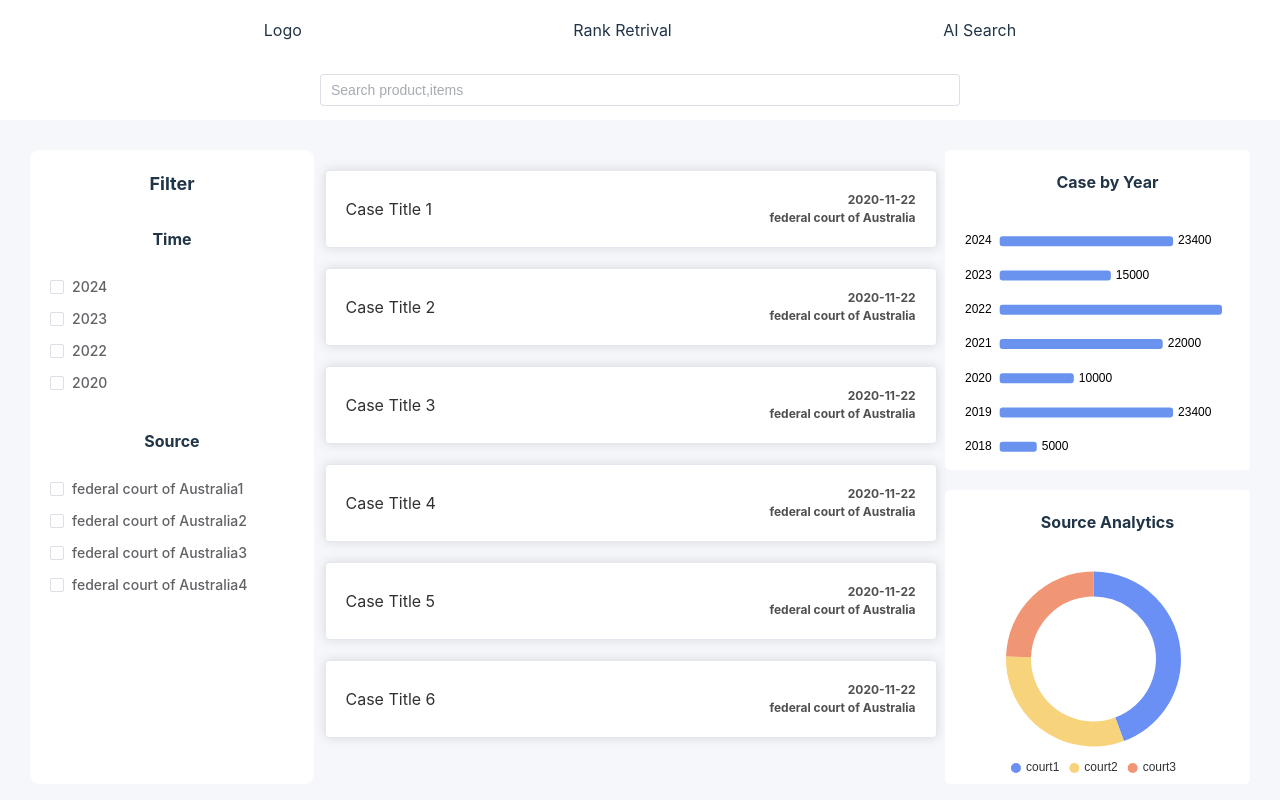
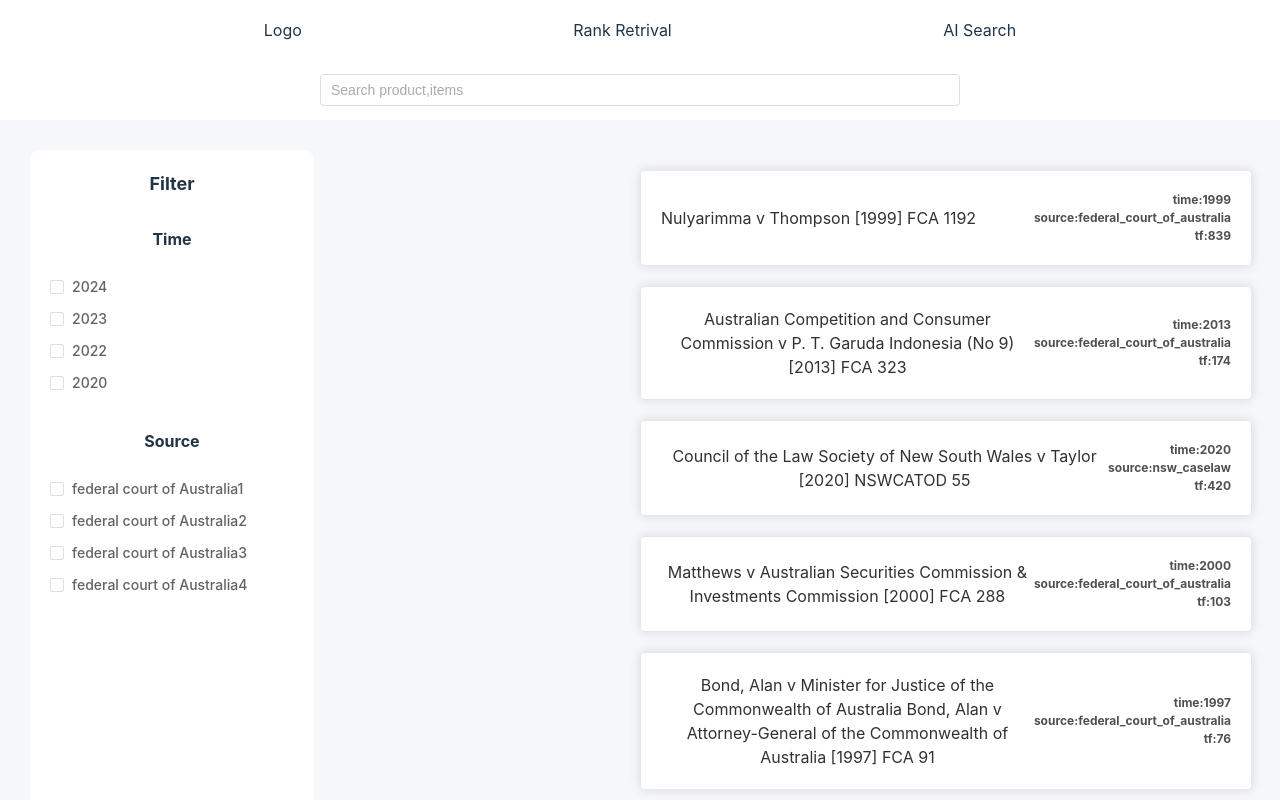
Before and after one commit to PristineZhang/case-law-frontend, a Vue app: page /search in a window 1280 px wide. Shown: the top 800 px of the page. Built offline with nearby package versions, Linux system fonts and the light colour scheme.

Commit message:
change api mock

```diff
--- a/src/mock/index.js
+++ b/src/mock/index.js
@@ -3,48 +3,210 @@ import Mock from 'mockjs';
 
 Mock.mock('/api/titles', 'get', () => {
 
-  const titles = {
-    title:[
+  const titles =
+
   {
-        id:"1",
-        title: 'Case Title 1',
-        date: '2020-11-22',
-        source: 'federal court of Australia',
+    "cache_info": {
+        "filter_cache_hits": [],
+        "raw_cache_hits": []
+    },
+    "collection_counts": {
+        "court_case": 50381,
+        "legislation": 9468
+    },
+    "page": 1,
+    "page_size": 10,
+    "pagination": {
+        "court_case": {
+            "current_page": 1,
+            "has_next": true,
+            "has_prev": false,
+            "page_size": 10,
+            "total_docs": 50381,
+            "total_pages": 5039
+        },
+        "legislation": {
+            "current_page": 1,
+            "has_next": true,
+            "has_prev": false,
+            "page_size": 10,
+            "total_docs": 9468,
+            "total_pages": 947
+        }
+    },
+    "query": "law",
+    "result_count": {
+        "filtered": 59849,
+        "total": 59849
+    },
+    "results": {
+        "court_case": [
+            {
+                "doc_id": "2126",
+                "score": 1.8767998159148305,
+                "source": "federal_court_of_australia",
+                "tf": 839,
+                "time": "1999",
+                "title": "Nulyarimma v Thompson [1999] FCA 1192"
             },
             {
-        id:"2",
-        title: 'Case Title 2',
-        date: '2020-11-22',
-        source: 'federal court of Australia',
+                "doc_id": "12478",
+                "score": 1.871976589942815,
+                "source": "federal_court_of_australia",
+                "tf": 174,
+                "time": "2013",
+                "title": "Australian Competition and Consumer Commission v P. T. Garuda Indonesia (No 9) [2013] FCA 323"
             },
             {
-        id:"3",
-        title: 'Case Title 3',
-        date: '2020-11-22',
-        source: 'federal court of Australia',
+                "doc_id": "64762",
+                "score": 1.8710396380147811,
+                "source": "nsw_caselaw",
+                "tf": 420,
+                "time": "2020",
+                "title": "Council of the Law Society of New South Wales v Taylor [2020] NSWCATOD 55"
             },
             {
-        id:"4",
-        title: 'Case Title 4',
-        date: '2020-11-22',
-        source: 'federal court of Australia',
+                "doc_id": "781",
+                "score": 1.8704627958248126,
+                "source": "federal_court_of_australia",
+                "tf": 103,
+                "time": "2000",
+                "title": "Matthews v Australian Securities Commission & Investments Commission [2000] FCA 288"
             },
             {
-        id:"5",
-        title: 'Case Title 5',
-        date: '2020-11-22',
-        source: 'federal court of Australia',
+                "doc_id": "6895",
+                "score": 1.8700376303557003,
+                "source": "federal_court_of_australia",
+                "tf": 76,
+                "time": "1997",
+                "title": "Bond, Alan v Minister for Justice of the Commonwealth of Australia Bond, Alan v Attorney-General of the Commonwealth of Australia [1997] FCA 91"
             },
             {
-        id:"6",
-        title: 'Case Title 6',
-        date: '2020-11-22',
-        source: 'federal court of Australia',
+                "doc_id": "24528",
+                "score": 1.8695508006516357,
+                "source": "federal_court_of_australia",
+                "tf": 339,
+                "time": "2017",
+                "title": "Trina Solar (US), Inc v Jasmin Solar Pty Ltd [2017] FCAFC 6"
             },
+            {
+                "doc_id": "6609",
+                "score": 1.8690168113727288,
+                "source": "federal_court_of_australia",
+                "tf": 156,
+                "time": "2012",
+                "title": "Stewart v Australian Crime Commission [2012] FCAFC 151"
+            },
+            {
+                "doc_id": "61363",
+                "score": 1.8684941600788734,
+                "source": "nsw_caselaw",
+                "tf": 105,
+                "time": "2003",
+                "title": "Dyer v Dyno Nobel Asia Pacific Limited formerly Dyno Wesfarmers Limited Knuckey & 3 Ors v Dyno Nobel Asia Pacific Limited formerly Dyno Wesfarmers Limited [2003] NSWSC 213"
+            },
+            {
+                "doc_id": "66872",
+                "score": 1.8684606018501644,
+                "source": "nsw_caselaw",
+                "tf": 100,
+                "time": "2020",
+                "title": "Council of the Law Society of NSW v Brincat [2020] NSWCATOD 108"
+            },
+            {
+                "doc_id": "52364",
+                "score": 1.868088390468015,
+                "source": "nsw_caselaw",
+                "tf": 145,
+                "time": "2023",
+                "title": "Council of the Law Society of New South Wales v Feng [2023] NSWCATOD 129"
+            }
         ],
-    case:"879",
-    legislation:"230"
-  };
+        "legislation": [
+            {
+                "doc_id": "5792",
+                "score": 3.194204456451531,
+                "source": "queensland_legislation",
+                "tf": 116,
+                "time": "2022",
+                "title": "Co-operatives National Law Regulation 2020 (Qld)"
+            },
+            {
+                "doc_id": "15833",
+                "score": 3.190364657148663,
+                "source": "federal_register_of_legislation",
+                "tf": 160,
+                "time": "1998",
+                "title": "Commonwealth Places (Mirror Taxes) Act 1998 (Cth)"
+            },
+            {
+                "doc_id": "9602",
+                "score": 3.190015527123341,
+                "source": "federal_register_of_legislation",
+                "tf": 148,
+                "time": "2011",
+                "title": "Australian Energy Market Amendment (National Energy Retail Law) Act 2011 (Cth)"
+            },
+            {
+                "doc_id": "23448",
+                "score": 3.1892032547919604,
+                "source": "federal_register_of_legislation",
+                "tf": 212,
+                "time": "2019",
+                "title": "Industrial Chemicals (Consequential Amendments and Transitional Provisions) Act 2019 (Cth)"
+            },
+            {
+                "doc_id": "22032",
+                "score": 3.188171892731641,
+                "source": "federal_register_of_legislation",
+                "tf": 562,
+                "time": "2001",
+                "title": "Corporations (Repeals, Consequentials and Transitionals) Act 2001 (Cth)"
+            },
+            {
+                "doc_id": "6164",
+                "score": 3.1873082719540857,
+                "source": "tasmanian_legislation",
+                "tf": 367,
+                "time": "2019",
+                "title": "Corporations (Tasmania) Act 1990 (Tas)"
+            },
+            {
+                "doc_id": "2099",
+                "score": 3.185876852477692,
+                "source": "western_australian_legislation",
+                "tf": 432,
+                "time": "1990",
+                "title": "Corporations (Western Australia) Act 1990 (WA)"
+            },
+            {
+                "doc_id": "4200",
+                "score": 3.185249759688593,
+                "source": "queensland_legislation",
+                "tf": 365,
+                "time": "2020",
+                "title": "Corporations (Queensland) Act 1990 (Qld)"
+            },
+            {
+                "doc_id": "31267",
+                "score": 3.1851582691298623,
+                "source": "south_australian_legislation",
+                "tf": 413,
+                "time": "2021",
+                "title": "Corporations (South Australia) Act 1990 (SA)"
+            },
+            {
+                "doc_id": "11152",
+                "score": 3.184636146999951,
+                "source": "queensland_legislation",
+                "tf": 500,
+                "time": "2002",
+                "title": "Community Services Legislation Amendment Bill 2002 (Qld)"
+            }
+        ]
+    },
+    "status": "success"
+}
 
   // Return the filtered titles
   return { titles };
--- a/src/views/SearchPage.vue
+++ b/src/views/SearchPage.vue
@@ -32,25 +32,15 @@
           </div>
 
           <div class="rankC">
-              <!-- <div class="rankC1">
-                  <div>
-                      <span>Case</span>
-                      <span>{{ case }}</span>
-                  </div>
-                  <div>
-                      <span>Legislation</span>
-                      <span>{{ legislation }}</span>
-                  </div>
-              </div> -->
-
               <!-- 可点击显示折叠内容的卡片 -->
               <div class="rankC2">
-                  <el-card v-for="(item, index) in filteredTitles" :key="index" @click="toggleCollapse(index)">
+                  <el-card v-for="(item, index) in titles" :key="index" @click="toggleCollapse(index)">
                       <div class="cardBox">
                           <div>{{ item.title }}</div>
                           <div class="cardTime">
-                              <div>{{ item.date }}</div>
-                              <div>{{ item.source }}</div>
+                              <div>time:{{ item.time }}</div>
+                              <div>source:{{ item.source }}</div>
+                              <div>tf:{{ item.tf }}</div>
                           </div>
                       </div>
 
@@ -65,7 +55,7 @@
               </div>
           </div>
 
-          <div class="rankR">
+          <!-- <div class="rankR">
               <div class="rankR1">
                   <div class="rankR1Title">Case by Year</div>
                   <div id="echartsBar" style="width:90%;height: 80%;margin-top: 30px;"></div>
@@ -74,7 +64,7 @@
                   <div class="rankR1Title">Source Analytics</div>
                   <div id="echartsDoughnut" style="width:90%;height: 250px;"></div>
               </div>
-          </div>
+          </div> -->
       </div>
   </div>
 </template>
@@ -91,13 +81,10 @@ setup() {
     source: []
   });
   const keyword = ref('');
-  const filteredTitles = ref([]);
   const chart = ref(null);
   const chartD = ref(null);
   const collapsedIndexes = ref([]);
   const titles = ref([]);
-  const caseData = ref('');
-  const legislation = ref('');
   const year = ref([]);
   const count = ref([]);
   const sourceAnalytics = ref([]);
@@ -106,19 +93,9 @@ setup() {
 
   // Watch for changes in keyword, checkList.time, checkList.source
   watch([keyword, () => checkList.time, () => checkList.source], () => {
-    filterTitles();
+    titles();
   });
 
-  // Filter titles based on conditions
-  const filterTitles = () => {
-    filteredTitles.value = titles.value.filter(item => {
-      const matchesKeyword = item.title.toLowerCase().includes(keyword.value.toLowerCase());
-      const matchesTime = checkList.time.length === 0 || checkList.time.includes(item.date.split("-")[0]);
-      const matchesSource = checkList.source.length === 0 || checkList.source.includes(item.source);
-
-      return matchesKeyword && matchesTime && matchesSource;
-    });
-  };
 
   // Initialize bar chart
   const echartsBarInit = () => {
@@ -232,10 +209,7 @@ setup() {
     axios
       .get('/api/titles')
       .then(response => {
-        titles.value = response.titles.title;
-        caseData.value = response.titles.case;
-        legislation.value = response.titles.legislation;
-        filteredTitles.value = titles.value;
+        titles.value = response.titles.results.court_case;
       })
       .catch(error => {
         console.error('There was an error fetching titles:', error);
@@ -310,19 +284,15 @@ setup() {
   return {
     checkList,
     keyword,
-    filteredTitles,
     chart,
     chartD,
     collapsedIndexes,
     titles,
-    caseData,
-    legislation,
     year,
     count,
     sourceAnalytics,
     filtersDate,
     filtersSource,
-    filterTitles,
     echartsBarInit,
     echartDoughnutInit,
     fetchTitles,
```
Lines whose indentation alone changed are shown as unchanged.
